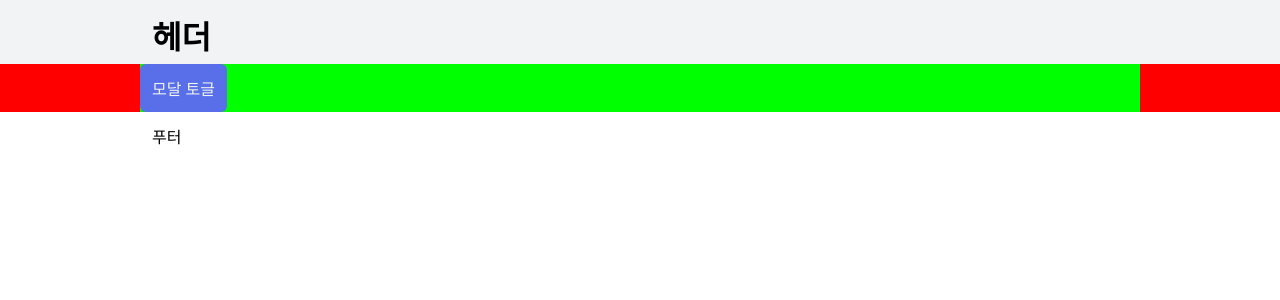
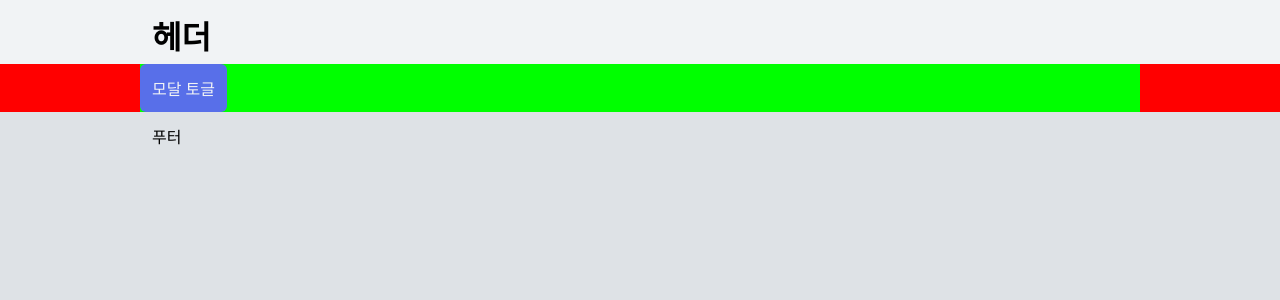
Before and after one commit to kichan05/React-Template, a React (Create React App) app: page / in a window 1280 px wide. Shown: the top 300 px of the page. Built offline with nearby package versions, Linux system fonts and the light colour scheme; a web font is replaced by a local one.

Commit message:
Global style

```diff
--- a/src/style/GlobalStyle.js
+++ b/src/style/GlobalStyle.js
@@ -16,19 +16,8 @@ export const GlobalStyle = createGlobalStyle`
 
   body {
     min-width: 320px;
-  }
 
-  body {
-    height: calc(var(--vh) * 100);
-    //height: 100vh;
-  }
-
-  #root {
-    height: 100%;
-  }
-
-  .App {
-    height: 100%;
+    background-color: ${p => p.theme.color.Gray3};
   }
 
   button, input {
```
